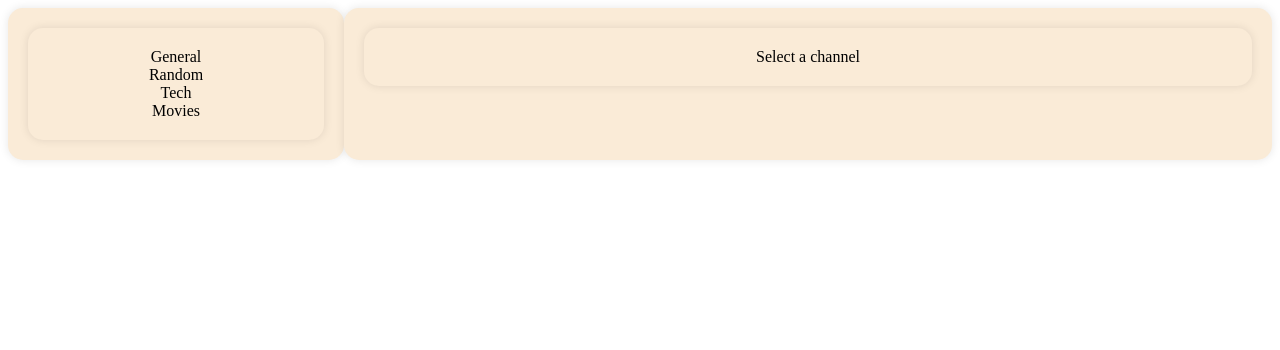
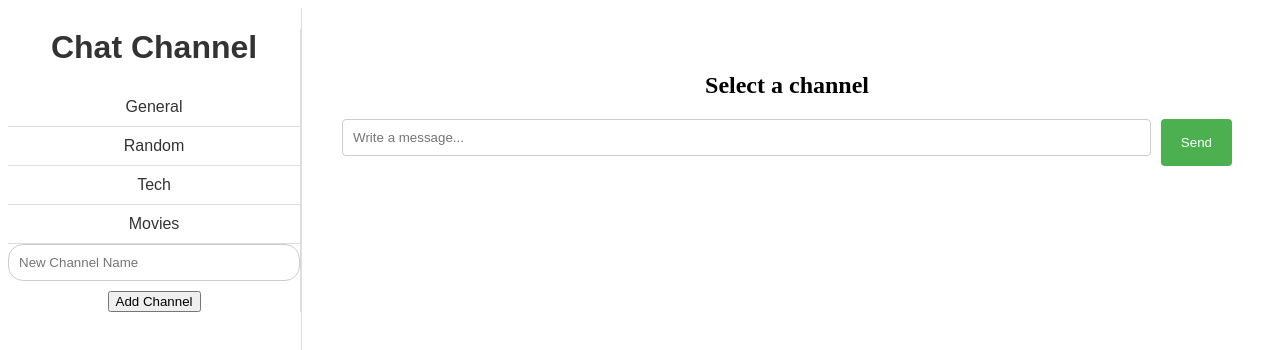
Before and after one commit to damonJiangCode/ChatServer, a React (Create React App) app in the folder my-react-app/: page /chat in a window 1280 px wide. Shown: the top 350 px of the page. Built offline with nearby package versions, Linux system fonts and the light colour scheme.

Commit message:
fronted-end_update

```diff
--- a/my-react-app/src/chat/ChatChannel.css
+++ b/my-react-app/src/chat/ChatChannel.css
@@ -1,47 +1,28 @@
-.chat-channel {
+.chat-channels-container {
     font-family: 'Arial', sans-serif;
-    /* width: 500px;  */
-    background-color: bisque;
-    border: 1px solid #ccc;
-    border-radius: 15px;
-    /* overflow: hidden; */
-}
-
-.chatChannelText {
-    color:black;
-    font-size:xx-large;
-    font-weight: bolder;
-    font-family:'Courier New', Courier, monospace;
-}
+    background: #fff;
+    color: #333;
+    border-right: 1px solid #ddd;
+    /* height: 70vh; */
+    /* width: 240px; */
+    /* display: flex;
+    flex-direction: column; */
+  }
 
 
-.channel-list {
+  .channels-list {
+    list-style: none;
+    padding: 0;
     margin: 0;
-    padding: 0;
-    list-style: none;
-}
+    overflow-y: auto;
+  }
 
-.channel {
-    background-color: #e9e9e9;
-    border-bottom: 1px solid #d3d3d3;
-    padding: 10px;
+  .channels-list li {
+    padding: 10px 20px;
+    border-bottom: 1px solid #ddd;
     cursor: pointer;
-}
+  }
 
-.channel:last-child {
-    border-bottom: none;
-}
-
-.create-channel-btn {
-    background-color: #4CAF50;
-    color: white;
-    padding: 14px 20px;
-    margin: 10px 0;
-    border: none;
-    cursor: pointer;
-    width: 100%;
-}
-
-.create-channel-btn:hover {
-    background-color: #45a049;
-}
+  .channels-list li:hover {
+    background: #f7f7f7;
+  }
--- a/my-react-app/src/chat/ChatChannels.js
+++ b/my-react-app/src/chat/ChatChannels.js
@@ -1,22 +1,35 @@
 // ChatChannels.js
-
-import React from "react";
-
-const channels = ["General", "Random", "Tech", "Movies"];
+import "./ChatChannel.css";
+import React, { useState } from "react";
 
 const ChatChannels = ({ onSelect }) => {
+  const [channels, setChannels] = useState(["General", "Random", "Tech", "Movies"]);
+  const [newChannel, setNewChannel] = useState("");
+
+  const addChannel  = () => {
+    if (newChannel) {
+      setChannels(channels.concat(newChannel));
+      setNewChannel("");
+    }
+  };
   return (
     <div className="chat-channels-container">
-      <div className="channels-list">
+      <h1>Chat Channel</h1>
+      <ul className="channels-list">
         {channels.map((channel, index) => (
-          <div
-            key={index}
-            className="channel"
-            onClick={() => onSelect(channel)}
-          >
+          <li key={index} className="channel" onClick={() => onSelect(channel)}>
             {channel}
-          </div>
+          </li >
         ))}
+      </ul>
+      <div className="add-channel">
+        <input
+          type="text"
+          value={newChannel}
+          onChange={(e) => setNewChannel(e.target.value)}
+          placeholder="New Channel Name"
+        />
+        <button onClick={addChannel}>Add Channel</button>
       </div>
     </div>
   );
--- /dev/null
+++ b/my-react-app/src/chat/ChatComments.css
@@ -0,0 +1,46 @@
+/* ChatPage.css */
+  .selected-channel {
+    font-size: 1.5em;
+    margin-bottom: 20px;
+
+  }
+
+  .comment {
+    display: flex;
+    justify-content: space-between;
+    margin-bottom: 10px;
+    padding: 10px;
+    border-bottom: 1px solid #eee;
+  }
+
+  .user-id {
+    font-weight: bold;
+    margin-right: 5px;
+  }
+
+  .comment-text {
+    flex-grow: 1;
+    text-align: left;
+  }
+
+  .new-comment {
+    display: flex;
+    margin-top: 20px;
+  }
+
+  .new-comment-input {
+    flex-grow: 1;
+    padding: 10px;
+    margin-right: 10px;
+    border: 1px solid #ccc;
+    border-radius: 4px;
+  }
+
+  .submit-comment {
+    padding: 10px 20px;
+    background-color: #4CAF50;
+    color: white;
+    border: none;
+    border-radius: 4px;
+    cursor: pointer;
+  }
--- a/my-react-app/src/chat/ChatComments.js
+++ b/my-react-app/src/chat/ChatComments.js
@@ -1,38 +1,50 @@
+// ChatComments.js
+import "./ChatComments.css";
 // ChatComments.js
 
-import React, { useState, useEffect } from "react";
+import React, { useState, useEffect } from 'react';
 
 const ChatComments = ({ selectedChannel }) => {
   const [comments, setComments] = useState([]);
+  const [newComment, setNewComment] = useState(''); // State to hold the new comment input
 
   useEffect(() => {
-    console.log("SELECTED CHANNEL: ", selectedChannel);
     // Fetch comments for the selected channel (you may use your WebSocket logic here)
-    // For example, you might have an API endpoint to get comments based on the selected channel
     if (selectedChannel) {
       setComments([
-        { userName: "aaaa", text: "text" },
-        { userName: "usernameb", text: "text2" },
+        { userName: 'aaaa', text: 'text' },
+        { userName: 'usernameb', text: 'text2' },
       ]);
-      // Fetch comments for the selected channel and update the state
-      // Example: fetchcomments(selectedChannel).then(data => setcomments(data));
     }
   }, [selectedChannel]);
 
+  const handleSubmit = () => {
+    // Logic to handle the submission of a new comment
+    // This could involve sending it to the backend or adding it to the comments state
+    console.log(newComment); // For now, just log it to the console
+    setNewComment(''); // Clear the input after submission
+  };
+
   return (
     <div className="chat-comments-container">
-      <div className="selected-channel">
-        {selectedChannel
-          ? `comments in ${selectedChannel}`
-          : "Select a channel"}
-      </div>
+      <h3 className="selected-channel">{selectedChannel ? `comments in ${selectedChannel}` : 'Select a channel'}</h3>
       <div className="comments-list">
         {comments.map((comment, index) => (
           <div key={index} className="comment">
-            <div className="user-id">{comment.userName}</div>
-            <div className="comment-text">{comment.text}</div>
+            <span className="user-id">{comment.userName +":"}</span>
+            <span className="comment-text">{comment.text}</span>
           </div>
         ))}
+      </div>
+      <div className="new-comment">
+        <input
+          type="text"
+          value={newComment}
+          onChange={(e) => setNewComment(e.target.value)}
+          placeholder="Write a message..."
+          className="new-comment-input"
+        />
+        <button onClick={handleSubmit} className="submit-comment">Send</button>
       </div>
     </div>
   );
--- a/my-react-app/src/chat/ChatPage.css
+++ b/my-react-app/src/chat/ChatPage.css
@@ -1,56 +1,13 @@
 .chat-page-container {
     display: flex;
     background-color: white;
-}
-
-.chat-channels-container {
-    flex: 1;
-    background-color: antiquewhite;
-    padding: 20px;
-    border-radius: 15px;
-    box-shadow: 0 0 10px rgba(0, 0, 0, 0.1);
-}
-
-.chat-comments-container {
-    flex: 3;
-    background-color: antiquewhite;
-    padding: 20px;
-    border-radius: 15px;
-    box-shadow: 0 0 10px rgba(0, 0, 0, 0.1);
+    height: 100vh;
 }
 
 
-
-
-ChatPage.css
-
-.chat-page-container {
-    display: flex;
-    background-color: white;
+.chat-comments-container {
+    flex: 5;
+    padding: 20px;
+    /* border-radius: 15px; */
+    /* box-shadow: 0 0 10px rgba(0, 0, 0, 0.1); */
 }
-
-.chat-channels-container {
-    flex: 1;
-}
-
-/* Style for each individual channel */
-.channel-item {
-    padding: 10px;
-    margin-bottom: 10px;
-    border-radius: 8px;
-    transition: background-color 0.3s ease, box-shadow 0.3s ease;
-}
-
-/* Active (selected) channel style */
-.channel-item.active {
-    background-color: #a0c4ff;
-    /* Set the background color for the active channel */
-    box-shadow: 0 0 15px rgba(0, 0, 0, 0.2);
-    /* Add a shadow for the active channel */
-}
-
-/* Hover effect for each channel */
-.channel-item:hover {
-    background-color: #e0e0e0;
-    /* Set the background color for the hovered channel */
-}
```
Also changed, not shown: my-react-app/src/chat/ChatPage.js (+0 -31 lines).
